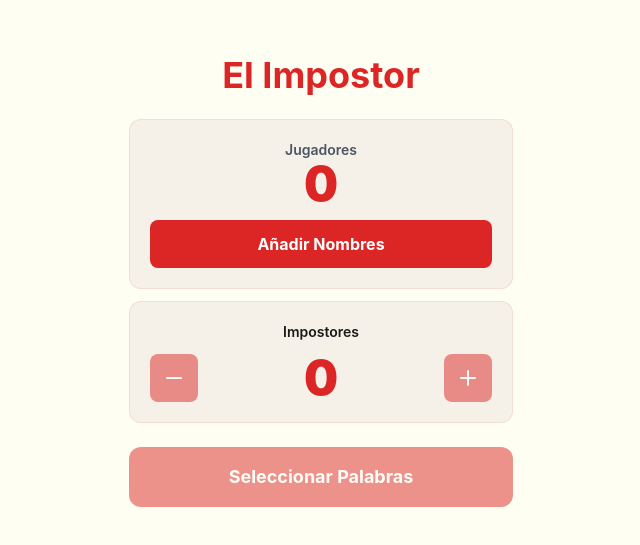
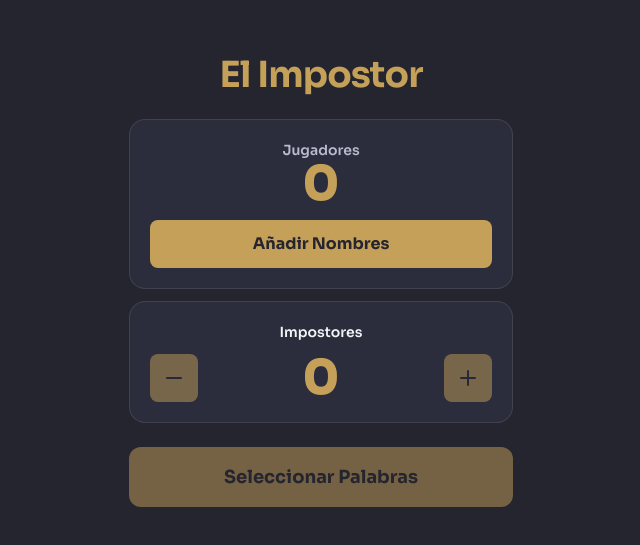
Before and after one commit to mvallespin/Impostor, a React (Vite) app: page / in a window 1280 px wide. Shown: the part 119-664 px from the top of the page, without its empty margins (319-959 px from the left). Built offline with nearby package versions, Linux system fonts and the light colour scheme.

Commit message:
feat: polish dark-gold theme and gameplay flow

```diff
--- a/src/App.tsx
+++ b/src/App.tsx
@@ -79,7 +79,7 @@ function App() {
   }
 
   return (
-    <div className="min-h-screen bg-impostor-cream">
+    <div className="min-h-screen bg-impostor-bg">
       {currentScreen === 'settings' && (
         <GameSettingsScreen
           sessionId={sessionId}
--- a/src/index.css
+++ b/src/index.css
@@ -1,3 +1,5 @@
+@import url('https://fonts.googleapis.com/css2?family=Sora:wght@400;600;700;800&display=swap');
+
 @tailwind base;
 @tailwind components;
 @tailwind utilities;
@@ -6,11 +8,29 @@
   @apply transition-colors duration-200;
 }
 
+button,
+input,
+textarea {
+  transition: box-shadow 180ms ease, transform 180ms ease, border-color 180ms ease, background-color 180ms ease, color 180ms ease;
+}
+
+button:focus-visible,
+input:focus-visible,
+textarea:focus-visible {
+  outline: 2px solid #d5b97d;
+  outline-offset: 2px;
+  box-shadow: 0 0 0 4px rgb(197 160 89 / 0.25);
+}
+
 body {
-  @apply bg-impostor-cream text-impostor-text;
-  font-family: -apple-system, BlinkMacSystemFont, 'Segoe UI', 'Roboto', 'Oxygen',
-    'Ubuntu', 'Cantarell', 'Fira Sans', 'Droid Sans', 'Helvetica Neue',
-    sans-serif;
+  @apply bg-impostor-bg;
+  color: #f3f4f8;
+  font-family: 'Sora', -apple-system, BlinkMacSystemFont, 'Segoe UI', 'Roboto', 'Oxygen',
+    'Ubuntu', 'Cantarell', 'Fira Sans', 'Droid Sans', 'Helvetica Neue', sans-serif;
+  background-image:
+    radial-gradient(80% 50% at 8% -10%, rgba(197, 160, 89, 0.22), transparent 60%),
+    radial-gradient(70% 45% at 96% 110%, rgba(79, 70, 229, 0.18), transparent 65%),
+    linear-gradient(180deg, #252530 0%, #1d1f29 100%);
   -webkit-font-smoothing: antialiased;
   -moz-osx-font-smoothing: grayscale;
 }
@@ -19,6 +39,62 @@ body {
   width: 100%;
   min-height: 100vh;
   min-height: 100dvh;
+}
+
+@keyframes impostor-fade-up {
+  from {
+    opacity: 0;
+    transform: translateY(10px);
+  }
+  to {
+    opacity: 1;
+    transform: translateY(0);
+  }
+}
+
+@keyframes impostor-pop {
+  from {
+    opacity: 0;
+    transform: scale(0.98);
+  }
+  to {
+    opacity: 1;
+    transform: scale(1);
+  }
+}
+
+@layer components {
+  .impostor-panel {
+    @apply border border-white/10 backdrop-blur-sm rounded-2xl;
+    background-color: rgb(47 49 64 / 0.75);
+  }
+
+  .impostor-primary-btn {
+    @apply bg-impostor-red hover:bg-impostor-red-light disabled:opacity-50 disabled:cursor-not-allowed active:scale-95 text-impostor-bg font-bold transition;
+  }
+
+  .impostor-secondary-btn {
+    @apply bg-transparent hover:bg-white/5 border border-impostor-red/45 text-impostor-red font-bold transition;
+  }
+
+  .impostor-page-enter {
+    animation: impostor-fade-up 280ms ease-out both;
+  }
+
+  .impostor-pop-enter {
+    animation: impostor-pop 220ms ease-out both;
+  }
+}
+
+@media (prefers-reduced-motion: reduce) {
+  html {
+    scroll-behavior: auto;
+  }
+
+  .impostor-page-enter,
+  .impostor-pop-enter {
+    animation: none !important;
+  }
 }
 
 /* Smooth scrolling */
@@ -32,7 +108,7 @@ html {
 }
 
 ::-webkit-scrollbar-track {
-  @apply bg-impostor-cream-dark;
+  @apply bg-impostor-surface;
 }
 
 ::-webkit-scrollbar-thumb {
--- a/src/screens/GamePlayScreen.tsx
+++ b/src/screens/GamePlayScreen.tsx
@@ -1,5 +1,6 @@
 import { useState, useEffect, useCallback } from 'react'
 import { RotateCcw } from 'lucide-react'
+import { AnimatePresence, motion } from 'framer-motion'
 import { GameSettings, WordPackage } from '../App'
 
 // Default packages - same as in PackageSelectionScreen
@@ -284,15 +285,22 @@ function GamePlayScreen({
   // Reveal screen - each player sees their word
   if (gameState === 'reveal') {
     return (
-      <div className="h-[100dvh] bg-impostor-cream p-4 pb-[calc(env(safe-area-inset-bottom)+12px)] flex flex-col justify-center items-center overflow-hidden">
+      <div className="h-[100dvh] bg-impostor-bg text-impostor-text-on-dark p-4 pb-[calc(env(safe-area-inset-bottom)+12px)] flex flex-col justify-center items-center overflow-hidden impostor-page-enter">
         <div className="w-full max-w-sm">
-          {showWord ? (
-            <>
+          <AnimatePresence mode="wait">
+            {showWord ? (
+              <motion.div
+                key="show-word"
+                initial={{ opacity: 0, y: 10 }}
+                animate={{ opacity: 1, y: 0 }}
+                exit={{ opacity: 0, y: -8 }}
+                transition={{ duration: 0.2 }}
+              >
               <div className="bg-white rounded-2xl p-6 text-center border-2 border-impostor-red mb-4">
                 {isImpostor ? (
                   <div>
                     <p className="text-impostor-text-secondary text-sm font-semibold mb-2">TÚ ERES</p>
-                    <p className="text-5xl font-black text-impostor-red">IMPOSTOR</p>
+                    <p className="text-5xl font-black text-red-600">IMPOSTOR</p>
                   </div>
                 ) : (
                   <div>
@@ -304,31 +312,38 @@ function GamePlayScreen({
 
               <button
                 onClick={handleNextPlayer}
-                className="w-full bg-impostor-red hover:bg-impostor-red-light text-white font-bold py-4 rounded-xl text-lg transition"
+                className="w-full impostor-primary-btn py-4 rounded-xl text-lg"
               >
                 Siguiente
               </button>
 
-              <p className="text-impostor-text-secondary text-xs text-center pt-3">
+              <p className="text-impostor-muted text-xs text-center pt-3">
                 {currentPlayerIndex + 1}/{players.length}
               </p>
-            </>
-          ) : (
-            <>
+              </motion.div>
+            ) : (
+              <motion.div
+                key="show-turn"
+                initial={{ opacity: 0, y: 10 }}
+                animate={{ opacity: 1, y: 0 }}
+                exit={{ opacity: 0, y: -8 }}
+                transition={{ duration: 0.2 }}
+              >
               <div className="text-center mb-6">
-                <p className="text-impostor-text-secondary text-sm font-semibold mb-2">Turno de:</p>
+                <p className="text-impostor-muted text-sm font-semibold mb-2">Turno de:</p>
                 <p className="text-5xl font-black text-impostor-red mb-4">{currentPlayer}</p>
-                <p className="text-impostor-text text-base">¿Preparado?</p>
+                <p className="text-impostor-muted text-base">¿Preparado?</p>
               </div>
 
               <button
                 onClick={handleViewWord}
-                className="w-full bg-impostor-red hover:bg-impostor-red-light active:scale-95 text-white font-bold py-4 rounded-xl text-lg transition"
+                className="w-full impostor-primary-btn py-4 rounded-xl text-lg"
               >
                 Ver Palabra/Rol
               </button>
-            </>
-          )}
+              </motion.div>
+            )}
+          </AnimatePresence>
         </div>
       </div>
     )
@@ -337,10 +352,15 @@ function GamePlayScreen({
   // Starter screen - show who begins the debate
   if (gameState === 'starter') {
     return (
-      <div className="h-[100dvh] bg-impostor-cream p-4 pb-[calc(env(safe-area-inset-bottom)+12px)] flex flex-col justify-center items-center overflow-hidden">
-        <div className="w-full max-w-sm text-center">
+      <div className="h-[100dvh] bg-impostor-bg text-impostor-text-on-dark p-4 pb-[calc(env(safe-area-inset-bottom)+12px)] flex flex-col justify-center items-center overflow-hidden impostor-page-enter">
+        <motion.div
+          className="w-full max-w-sm text-center"
+          initial={{ opacity: 0, y: 10 }}
+          animate={{ opacity: 1, y: 0 }}
+          transition={{ duration: 0.22 }}
+        >
           <h1 className="text-4xl font-bold text-impostor-red mb-4">¡Todos listos!</h1>
-          <p className="text-impostor-text-secondary text-sm font-semibold mb-3">Empieza primero:</p>
+          <p className="text-impostor-muted text-sm font-semibold mb-3">Empieza primero:</p>
 
           <div className="bg-white rounded-2xl p-6 border-2 border-impostor-red mb-5">
             <p className="text-4xl font-black text-impostor-red break-words">{startingPlayer}</p>
@@ -348,11 +368,11 @@ function GamePlayScreen({
 
           <button
             onClick={handleStartDebate}
-            className="w-full bg-impostor-red hover:bg-impostor-red-light active:scale-95 text-white font-bold py-4 rounded-xl text-lg transition"
+            className="w-full impostor-primary-btn py-4 rounded-xl text-lg"
           >
             Ir al Debate
           </button>
-        </div>
+        </motion.div>
       </div>
     )
   }
@@ -360,17 +380,22 @@ function GamePlayScreen({
   // Debate screen
   if (gameState === 'debate') {
     return (
-      <div className="h-[100dvh] bg-impostor-cream p-4 pb-[calc(env(safe-area-inset-bottom)+12px)] flex flex-col justify-center items-center overflow-hidden">
-        <div className="w-full max-w-sm text-center mb-6">
+      <div className="h-[100dvh] bg-impostor-bg text-impostor-text-on-dark p-4 pb-[calc(env(safe-area-inset-bottom)+12px)] flex flex-col justify-center items-center overflow-hidden impostor-page-enter">
+        <motion.div
+          className="w-full max-w-sm text-center mb-6"
+          initial={{ opacity: 0, y: 10 }}
+          animate={{ opacity: 1, y: 0 }}
+          transition={{ duration: 0.22 }}
+        >
           <h1 className="text-4xl font-bold text-impostor-red mb-4">¡En Debate!</h1>
-          <p className="text-impostor-text text-lg">
+          <p className="text-impostor-muted text-lg">
             Identificad al Impostor
           </p>
-        </div>
+        </motion.div>
 
         <button
           onClick={handleRevealImpostor}
-          className="w-full max-w-sm bg-impostor-red hover:bg-impostor-red-light active:scale-95 text-white font-bold py-4 rounded-xl text-lg transition"
+          className="w-full max-w-sm impostor-primary-btn py-4 rounded-xl text-lg"
         >
           Desvelar Impostor
         </button>
@@ -380,30 +405,35 @@ function GamePlayScreen({
 
   // Results screen
   return (
-    <div className="h-[100dvh] bg-impostor-cream p-4 pb-[calc(env(safe-area-inset-bottom)+12px)] flex flex-col justify-center items-center overflow-hidden">
-      <div className="w-full max-w-sm text-center mb-6">
+    <div className="h-[100dvh] bg-impostor-bg text-impostor-text-on-dark p-4 pb-[calc(env(safe-area-inset-bottom)+12px)] flex flex-col justify-center items-center overflow-hidden impostor-page-enter">
+      <motion.div
+        className="w-full max-w-sm text-center mb-6"
+        initial={{ opacity: 0, y: 10 }}
+        animate={{ opacity: 1, y: 0 }}
+        transition={{ duration: 0.22 }}
+      >
         <h1 className="text-4xl font-bold text-impostor-red mb-4">¡Fin de Ronda!</h1>
 
-        <p className="text-impostor-text-secondary text-sm font-semibold mb-2">El Impostor:</p>
+        <p className="text-impostor-muted text-sm font-semibold mb-2">El Impostor:</p>
         <div className="bg-impostor-red text-white rounded-xl p-4 mb-3">
           <p className="text-3xl font-black">{impostorIndices.map(idx => players[idx]).join(', ')}</p>
         </div>
-        <p className="text-impostor-text text-base">
+        <p className="text-impostor-muted text-base">
           Palabra: <span className="font-bold text-impostor-red">{currentWord}</span>
         </p>
-      </div>
+      </motion.div>
 
       <div className="space-y-2 w-full max-w-sm">
         <button
           onClick={handlePlayAgain}
-          className="w-full bg-impostor-red hover:bg-impostor-red-light active:scale-95 text-white font-bold py-4 rounded-xl text-lg transition flex items-center justify-center gap-2"
+          className="w-full impostor-primary-btn py-4 rounded-xl text-lg flex items-center justify-center gap-2"
         >
           <RotateCcw size={20} />
           Jugar de Nuevo
         </button>
         <button
           onClick={onBack}
-          className="w-full bg-white hover:bg-impostor-cream-dark border border-impostor-red text-impostor-red font-bold py-3 rounded-xl text-base transition"
+          className="w-full impostor-secondary-btn py-3 rounded-xl text-base"
         >
           Volver al Menú
         </button>
--- a/src/screens/GameSettingsScreen.tsx
+++ b/src/screens/GameSettingsScreen.tsx
@@ -1,5 +1,6 @@
 import { useState, useEffect } from 'react'
 import { Plus, Minus, X } from 'lucide-react'
+import { motion } from 'framer-motion'
 import { GameSettings } from '../App'
 
 interface GameSettingsScreenProps {
@@ -116,7 +117,7 @@ function GameSettingsScreen({ sessionId, initialSettings, onSubmit }: GameSettin
 
   if (showPlayerNameInput) {
     return (
-      <div className="h-[100dvh] bg-impostor-cream px-4 pt-4 pb-[calc(env(safe-area-inset-bottom)+12px)] flex flex-col overflow-hidden">
+      <div className="h-[100dvh] bg-impostor-bg text-impostor-text-on-dark px-4 pt-4 pb-[calc(env(safe-area-inset-bottom)+12px)] flex flex-col overflow-hidden impostor-page-enter">
         <button
           onClick={() => {
             // Restore playerNames to last saved state
@@ -134,8 +135,13 @@ function GameSettingsScreen({ sessionId, initialSettings, onSubmit }: GameSettin
             Nombres de Jugadores
           </h1>
 
-          <div className="bg-white/70 border border-impostor-red/20 rounded-xl p-3 mb-4">
-            <p className="text-impostor-text-secondary text-xs font-semibold mb-2">
+          <motion.div
+            className="impostor-panel p-3 mb-4"
+            initial={{ opacity: 0, y: 10 }}
+            animate={{ opacity: 1, y: 0 }}
+            transition={{ duration: 0.22 }}
+          >
+            <p className="text-impostor-muted text-xs font-semibold mb-2">
               Añade jugadores
             </p>
             <div className="flex gap-2">
@@ -149,24 +155,24 @@ function GameSettingsScreen({ sessionId, initialSettings, onSubmit }: GameSettin
                   }
                 }}
                 placeholder="Escribe un nombre"
-                className="flex-1 bg-white text-impostor-text rounded-lg px-4 py-3 text-base focus:outline-none focus:ring-2 focus:ring-impostor-red border-2 border-impostor-red/20"
+                className="flex-1 bg-impostor-bg/70 text-impostor-text-on-dark rounded-lg px-4 py-3 text-base focus:outline-none focus:ring-2 focus:ring-impostor-red border-2 border-impostor-red/25"
               />
               <button
                 onClick={handleAddPlayer}
-                className="bg-impostor-red hover:bg-impostor-red-light text-white px-6 py-3 rounded-lg font-bold transition shadow-sm"
+                className="impostor-primary-btn px-6 py-3 rounded-lg shadow-sm"
               >
                 <Plus size={20} />
               </button>
             </div>
-          </div>
+          </motion.div>
 
           <div className="space-y-3 flex-1 min-h-0 overflow-y-auto pr-1">
             {playerNames.map((name, index) => (
               <div
                 key={index}
-                className="flex items-center justify-between bg-white rounded-lg p-3 border border-impostor-cream-dark"
+                className="flex items-center justify-between bg-impostor-surface-soft rounded-lg p-3 border border-white/10"
               >
-                <span className="text-impostor-text">{name}</span>
+                <span className="text-impostor-text-on-dark">{name}</span>
                 <button
                   onClick={() => handleRemovePlayer(index)}
                   className="text-impostor-red hover:text-impostor-red-light"
@@ -185,14 +191,14 @@ function GameSettingsScreen({ sessionId, initialSettings, onSubmit }: GameSettin
                 setCurrentPlayerName('')
                 setShowPlayerNameInput(false)
               }}
-              className="flex-1 bg-white hover:bg-impostor-cream-dark text-impostor-red border border-impostor-red rounded-lg py-3 font-bold"
+              className="flex-1 impostor-secondary-btn rounded-lg py-3"
             >
               Cancelar
             </button>
             <button
               onClick={handleFinishPlayers}
               disabled={playerNames.length === 0}
-              className="flex-1 bg-impostor-red hover:bg-impostor-red-light disabled:opacity-50 disabled:cursor-not-allowed text-white py-3 rounded-lg font-bold"
+              className="flex-1 impostor-primary-btn py-3 rounded-lg"
             >
               Confirmar ({playerNames.length})
             </button>
@@ -203,30 +209,40 @@ function GameSettingsScreen({ sessionId, initialSettings, onSubmit }: GameSettin
   }
 
   return (
-    <div className="h-[100dvh] bg-impostor-cream p-4 pb-[calc(env(safe-area-inset-bottom)+16px)] flex flex-col justify-center items-center overflow-hidden">
+    <div className="h-[100dvh] bg-impostor-bg text-impostor-text-on-dark p-4 pb-[calc(env(safe-area-inset-bottom)+16px)] flex flex-col justify-center items-center overflow-hidden impostor-page-enter">
       <div className="w-full max-w-sm">
-        <h1 className="text-4xl font-bold text-impostor-red text-center mb-6">
+        <h1 className="text-4xl font-bold text-impostor-red text-center mb-6 tracking-tight">
           El Impostor
         </h1>
 
         <div className="space-y-3 mb-6">
           {/* Players */}
-          <div className="bg-impostor-cream-dark rounded-xl p-5 border border-impostor-red/10">
+          <motion.div
+            className="impostor-panel p-5"
+            initial={{ opacity: 0, y: 12 }}
+            animate={{ opacity: 1, y: 0 }}
+            transition={{ duration: 0.22, delay: 0.04 }}
+          >
             <div className="text-center mb-3">
-              <p className="text-impostor-text-secondary text-sm font-semibold">Jugadores</p>
+              <p className="text-impostor-muted text-sm font-semibold">Jugadores</p>
               <p className="text-5xl font-black text-impostor-red">{settings.numPlayers}</p>
             </div>
             <button
               onClick={() => setShowPlayerNameInput(true)}
-              className="w-full bg-impostor-red hover:bg-impostor-red-light text-white py-3 rounded-lg font-bold text-base transition"
+              className="w-full impostor-primary-btn py-3 rounded-lg text-base"
             >
               {playerNames.length > 0 ? `✓ Editar (${playerNames.length})` : 'Añadir Nombres'}
             </button>
-          </div>
+          </motion.div>
 
           {/* Impostors */}
-          <div className="bg-impostor-cream-dark rounded-xl p-5 border border-impostor-red/10">
-            <label className="block text-impostor-text text-sm font-semibold mb-3 text-center">
+          <motion.div
+            className="impostor-panel p-5"
+            initial={{ opacity: 0, y: 12 }}
+            animate={{ opacity: 1, y: 0 }}
+            transition={{ duration: 0.22, delay: 0.1 }}
+          >
+            <label className="block text-impostor-text-on-dark text-sm font-semibold mb-3 text-center">
               Impostores
             </label>
             <div className="flex items-center justify-center gap-4">
@@ -238,7 +254,7 @@ function GameSettingsScreen({ sessionId, initialSettings, onSubmit }: GameSettin
                   }))
                 }
                 disabled={settings.numPlayers <= 1 || settings.numImpostors <= 1}
-                className="bg-impostor-red hover:bg-impostor-red-light disabled:opacity-50 disabled:cursor-not-allowed text-white p-3 rounded-lg transition"
+                className="impostor-primary-btn p-3 rounded-lg"
               >
                 <Minus size={24} />
               </button>
@@ -253,19 +269,19 @@ function GameSettingsScreen({ sessionId, initialSettings, onSubmit }: GameSettin
                   }))
                 }
                 disabled={settings.numPlayers <= 1 || settings.numImpostors >= settings.numPlayers - 1}
-                className="bg-impostor-red hover:bg-impostor-red-light disabled:opacity-50 disabled:cursor-not-allowed text-white p-3 rounded-lg transition"
+                className="impostor-primary-btn p-3 rounded-lg"
               >
                 <Plus size={24} />
               </button>
             </div>
-          </div>
+          </motion.div>
         </div>
 
         {/* Submit Button */}
         <button
           onClick={handleStartGame}
           disabled={settings.numPlayers < 2 || settings.numImpostors === 0 || settings.numImpostors >= settings.numPlayers}
-          className="w-full bg-impostor-red hover:bg-impostor-red-light disabled:opacity-50 disabled:cursor-not-allowed active:scale-95 text-white font-bold py-4 rounded-xl text-lg transition"
+          className="w-full impostor-primary-btn py-4 rounded-xl text-lg"
         >
           Seleccionar Palabras
         </button>
```
Also changed, not shown: src/components/CreateCustomPackageModal.tsx (+9 -9 lines), src/components/PackageCard.tsx (+6 -6 lines), src/screens/PackageSelectionScreen.tsx (+4 -4 lines), tailwind.config.js (+9 -4 lines).
